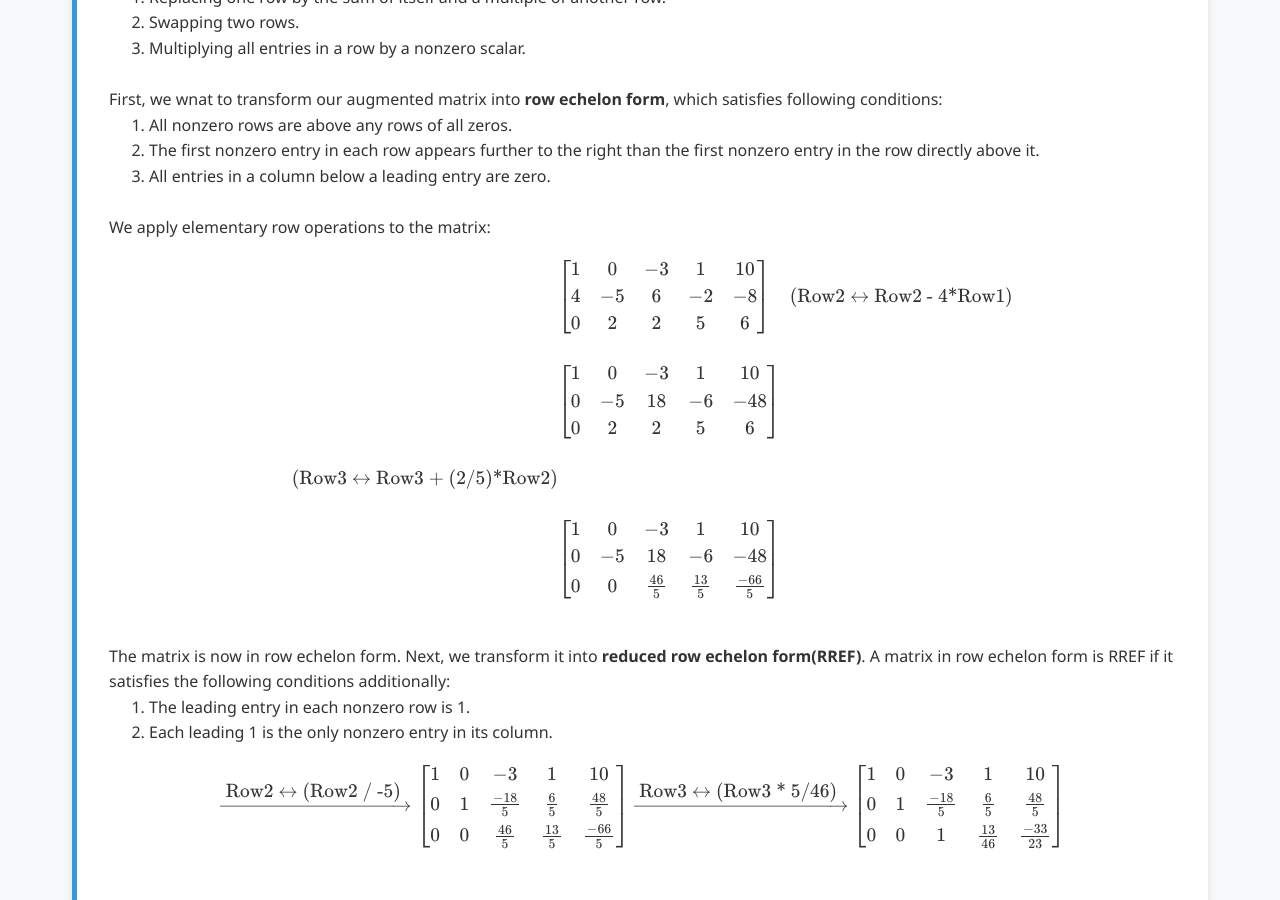
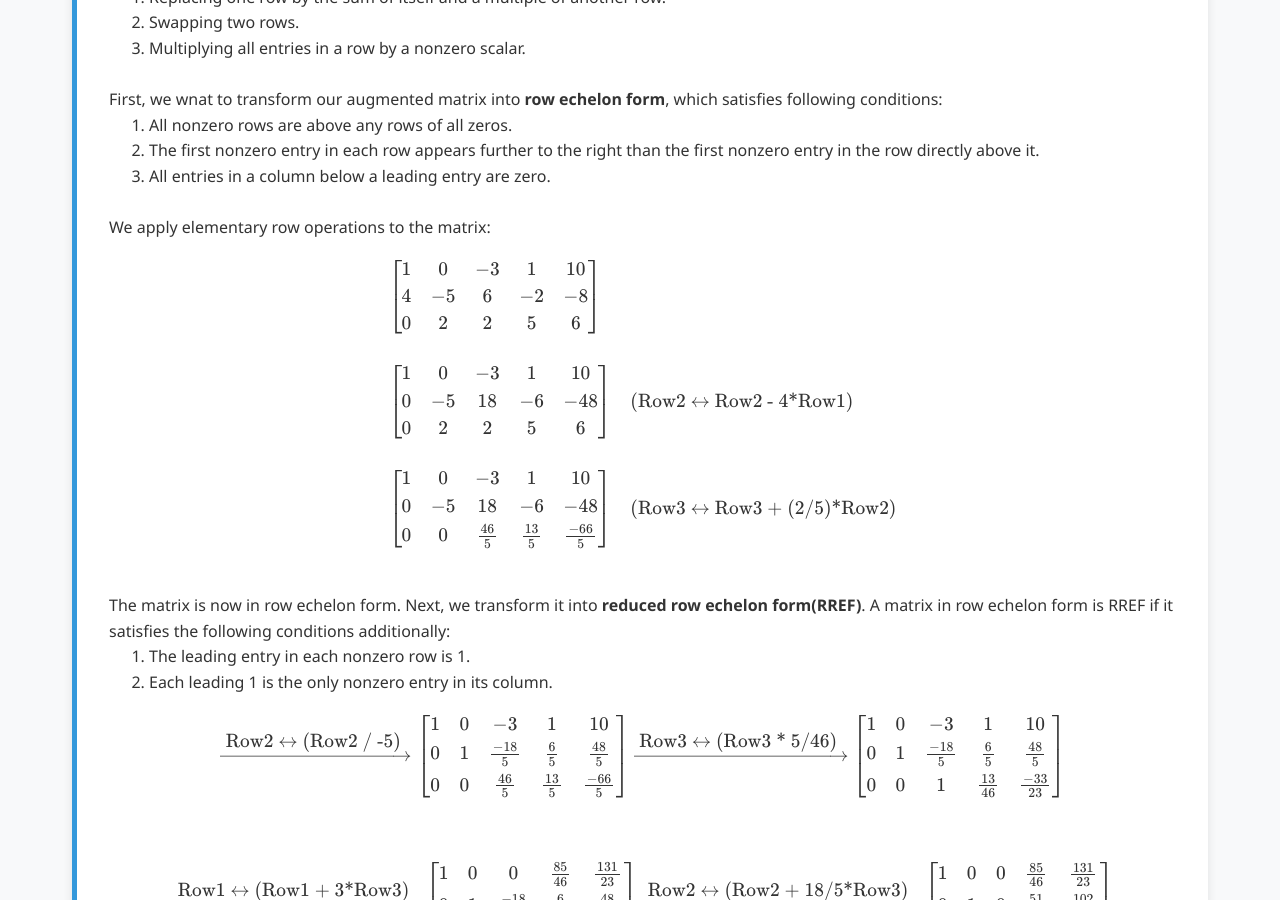
Before and after one commit to Yusukey01/yusukey01.github.io, a Jekyll site: the page built from Mathematics/Linear_algebra/linear_equations.html, in a window 1280 px wide and 900 px high, scrolled down 1670 px. Built offline with Jekyll 4.4.1, drawn with Linux system fonts in a browser that asks for light colours.

Commit message:
organizing stext

```diff
--- a/Mathematics/Linear_algebra/linear_equations.html
+++ b/Mathematics/Linear_algebra/linear_equations.html
@@ -81,19 +81,17 @@ description: Learn about the system of Linear equations, matrix equations, and l
             1 & 0 & -3 & 1 & 10 \\
             4 & -5 & 6 & -2 & -8 \\
             0 & 2 & 2 & 5 & 6
-            \end{bmatrix}
-            \quad (\text{Row2 $\leftrightarrow$ Row2 - 4*Row1}) \\\\
+            \end{bmatrix} \\\\
             &\begin{bmatrix}
             1 & 0 & -3 & 1 & 10 \\
             0 & -5 & 18 & -6 & -48 \\
             0 & 2 & 2 & 5 & 6
-            \end{bmatrix} \\\\
-            \quad (\text{Row3 $\leftrightarrow$ Row3 + (2/5)*Row2}) \\\\
+            \end{bmatrix}  \quad (\text{Row2 $\leftrightarrow$ Row2 - 4*Row1}) \\\\
             &\begin{bmatrix}
             1 & 0 & -3 & 1 & 10 \\
             0 & -5 & 18 & -6 & -48 \\
             0 & 0 & \frac{46}{5} & \frac{13}{5} & \frac{-66}{5}
-            \end{bmatrix}
+            \end{bmatrix} \quad (\text{Row3 $\leftrightarrow$ Row3 + (2/5)*Row2})
             \end{align*}
             \]
 
```
